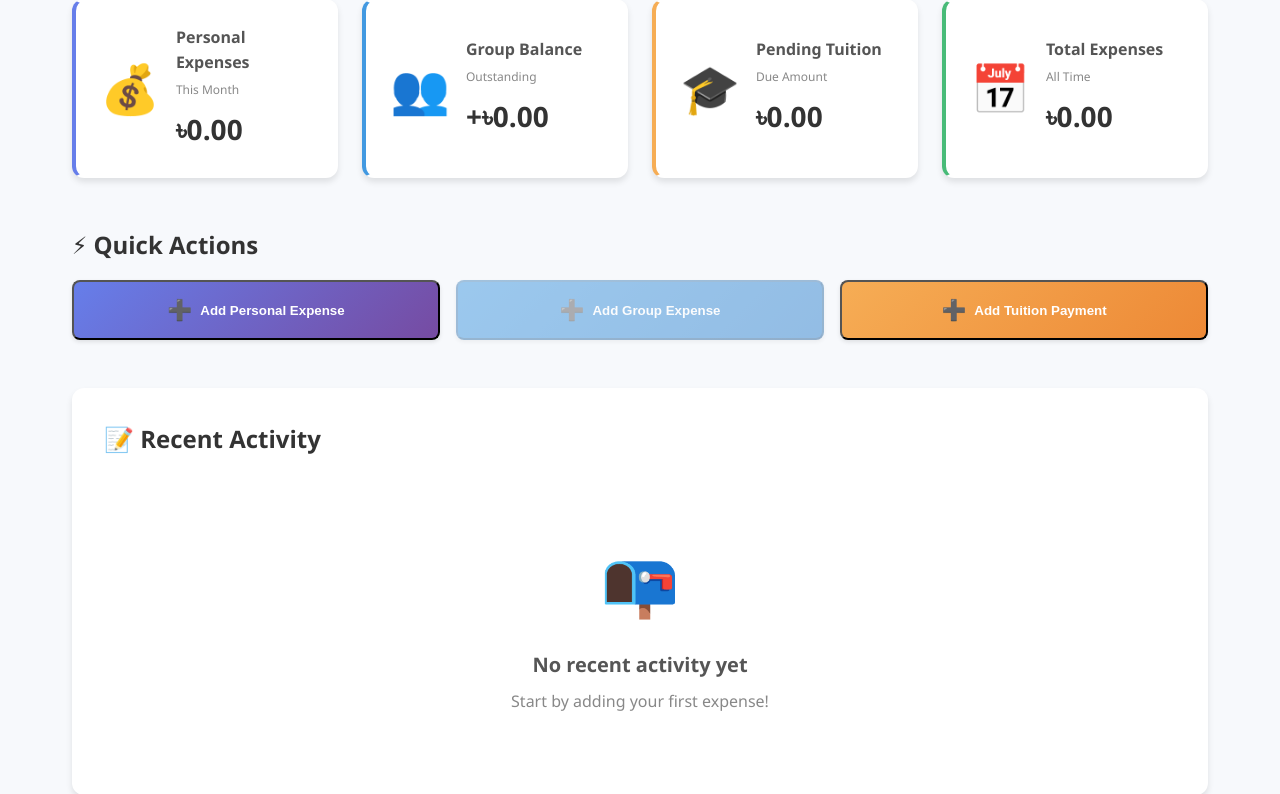
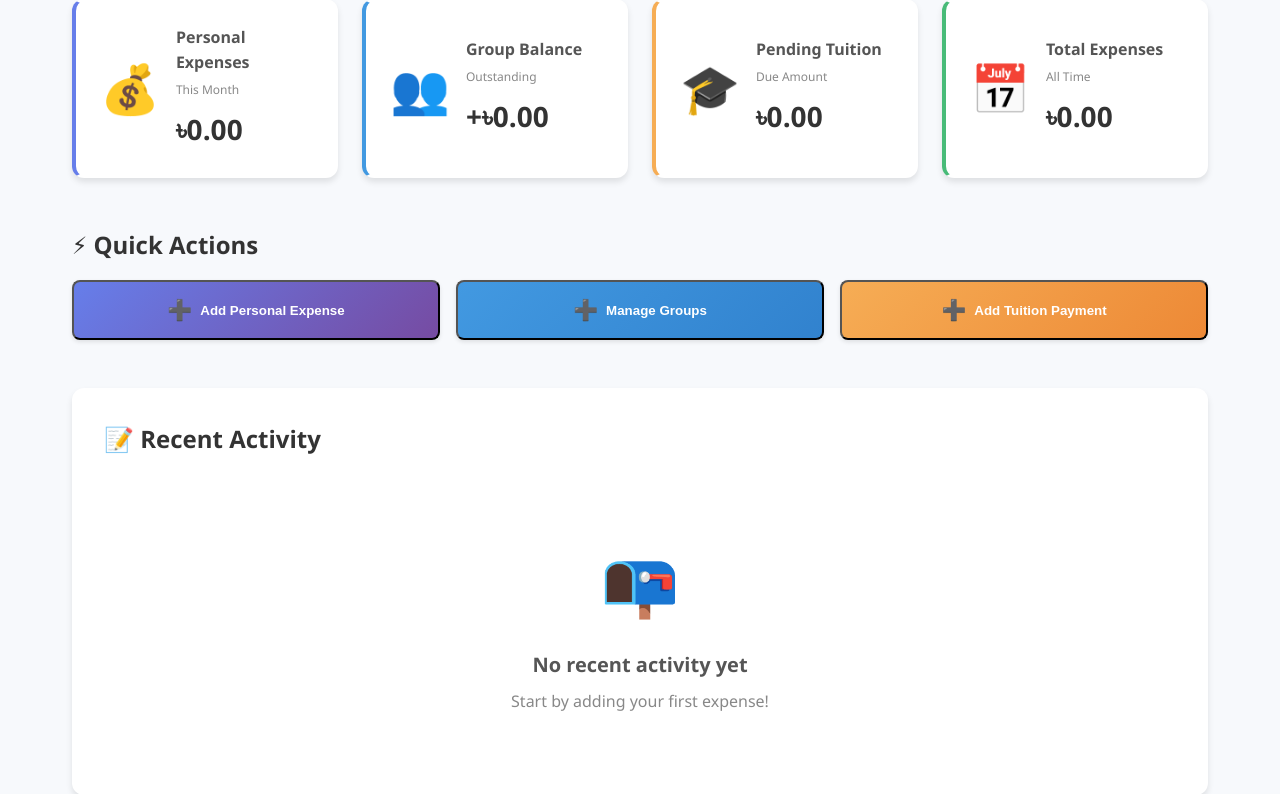
Before and after one commit to Nahid-iiqbal/ECEFC-Money-Manager-Demo-, a Flask app: page /dashboard in a window 1280 px wide. Shown: the part 366-1160 px from the top of the page. Run offline with Flask 3, Linux system fonts and the light colour scheme; a user stored in the database is signed in.

Commit message:
modified the quick action for  group

```diff
--- a/templates/dashboard.html
+++ b/templates/dashboard.html
@@ -74,11 +74,11 @@
             <span class="btn-icon">➕</span>
             Add Personal Expense
         </button>
-        <button class="action-btn btn-blue" disabled style="opacity: 0.5; cursor: not-allowed;">
+        <button class="action-btn btn-blue" onclick="window.location.href='{{ url_for('group.my_groups') }}';">
             <span class="btn-icon">➕</span>
-            Add Group Expense
+            Manage Groups
         </button>
-        <button class="action-btn btn-orange" onclick="window.location.href='{{ url_for('tuition.add_tuition') }}'">
+        <button class="action-btn btn-orange" onclick="window.location.href='{{ url_for('tuition.add_tuition') }}';">
             <span class="btn-icon">➕</span>
             Add Tuition Payment
         </button>
```
Also changed, not shown: instance/database.db.
